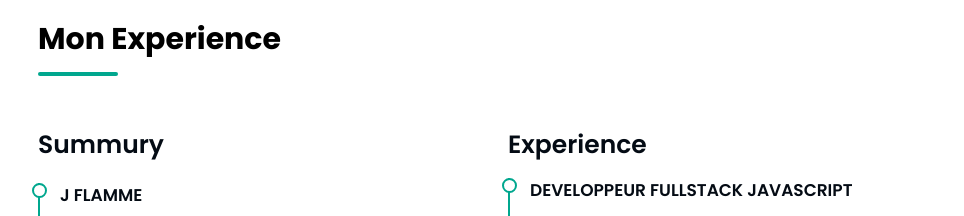
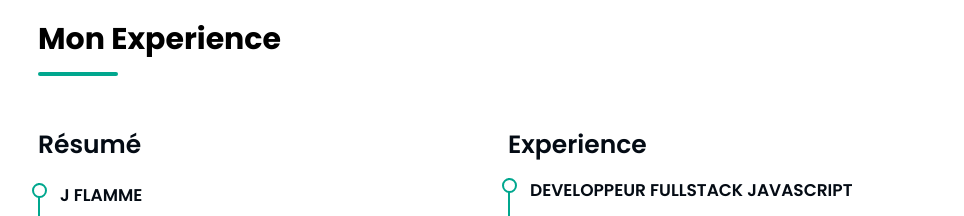
Before and after one commit to Joflamme88/Joflamme.github.io, a React (Vite) app: page / in a window 1280 px wide. Shown: the part 1740-1956 px from the top of the page, without its empty margins (292-1256 px from the left). Built offline with nearby package versions, Linux system fonts and the light colour scheme.

Commit message:
correction minor

```diff
--- a/src/components/App/Experiences/Experiences.tsx
+++ b/src/components/App/Experiences/Experiences.tsx
@@ -10,7 +10,7 @@ function Experiences() {
       <div className="exp-row">
         {/* left Column */}
         <div className="exp-cols">
-          <h2>Summury</h2>
+          <h2>Résumé</h2>
           <div className="my-info">
             <h3>J FLAMME</h3>
             <p>
```
Also changed, not shown: 1 other file (tests, documents, lock files or other folders).
